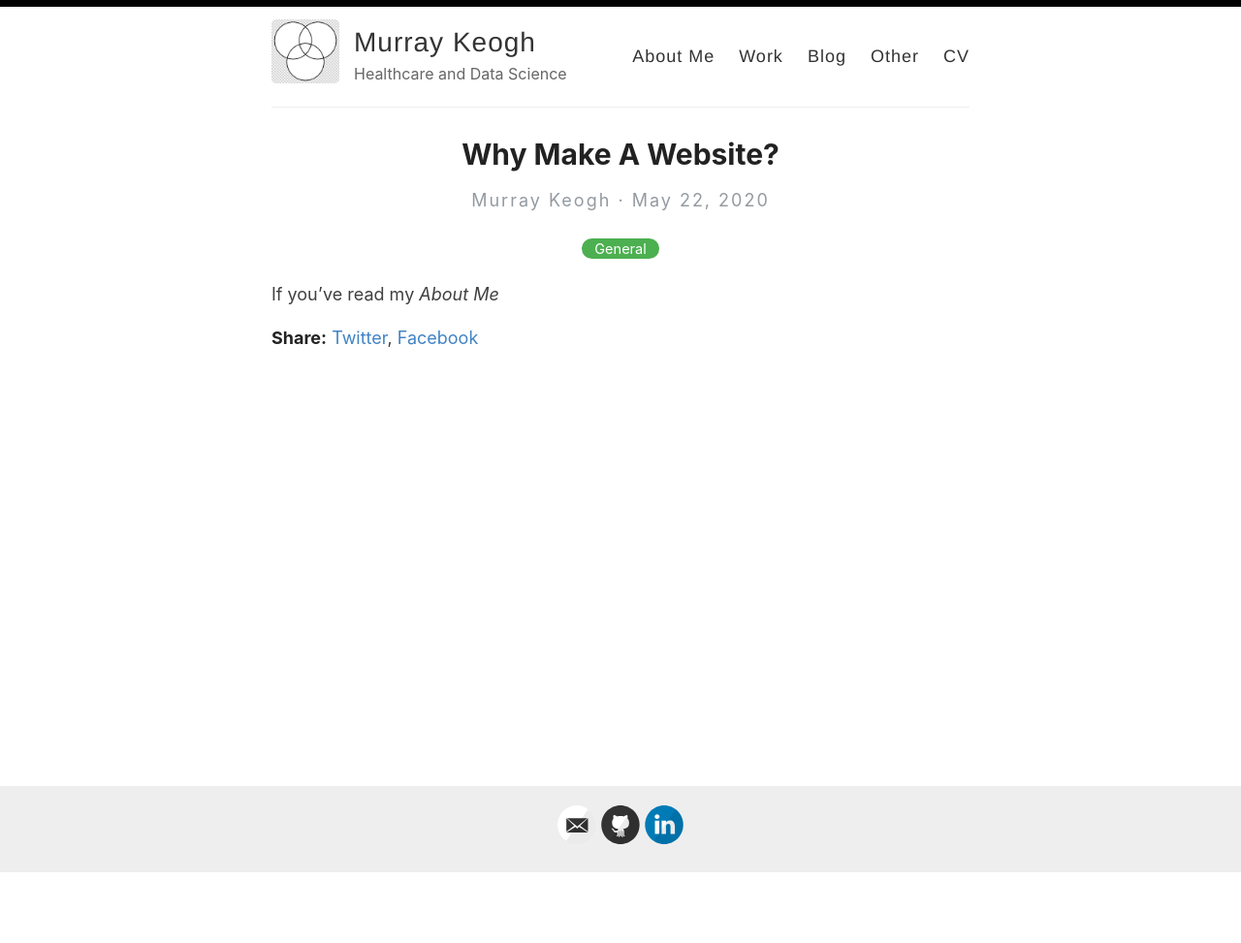
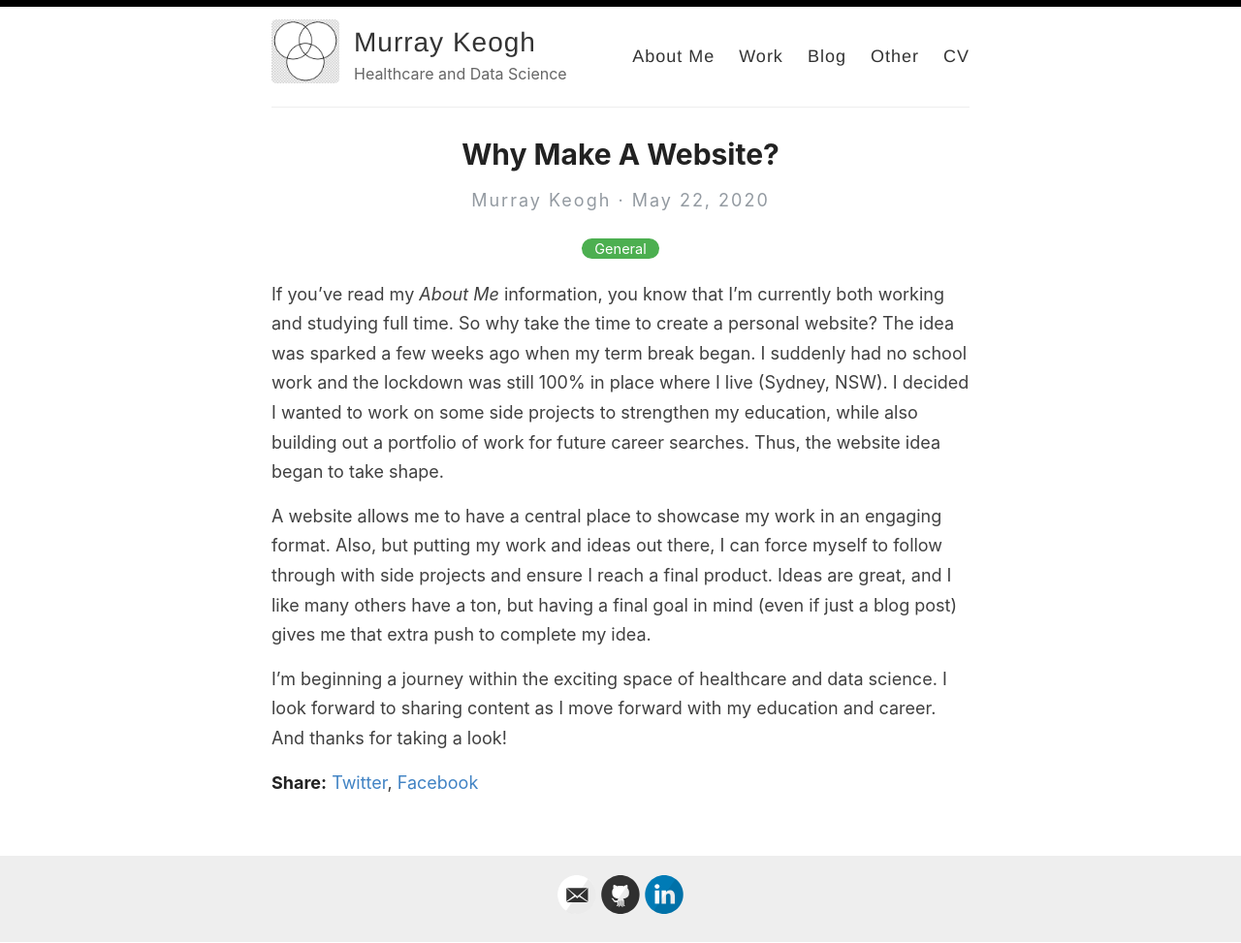
Before and after one commit to Murrkeys/Murrkeys.github.io, a Jekyll site: the page built from _posts/2020-5-22-why-this-blog.md, in a window 1280 px wide. Shown: the whole page at 97% size. Built offline with Jekyll 4.4.1, drawn with Linux system fonts in a browser that asks for light colours; before the commit the page ends 901 px from its top, so only the background shows below that.

Commit message:
Update 2020-5-22-why-this-blog.md

```diff
--- a/_posts/2020-5-22-why-this-blog.md
+++ b/_posts/2020-5-22-why-this-blog.md
@@ -4,4 +4,8 @@ title: Why Make A Website?
 categories: General
 ---
 
-If you've read my *About Me*
+If you've read my *About Me* information, you know that I'm currently both working and studying full time.  So why take the time to create a personal website?  The idea was sparked a few weeks ago when my term break began.  I suddenly had no school work and the lockdown was still 100% in place where I live (Sydney, NSW).  I decided I wanted to work on some side projects to strengthen my education, while also building out a portfolio of work for future career searches.  Thus, the website idea began to take shape.
+
+A website allows me to have a central place to showcase my work in an engaging format.  Also, but putting my work and ideas out there, I can force myself to follow through with side projects and ensure I reach a final product.  Ideas are great, and I like many others have a ton, but having a final goal in mind (even if just a blog post) gives me that extra push to complete my idea.
+
+I'm beginning a journey within the exciting space of healthcare and data science. I look forward to sharing content as I move forward with my education and career. And thanks for taking a look!
```
